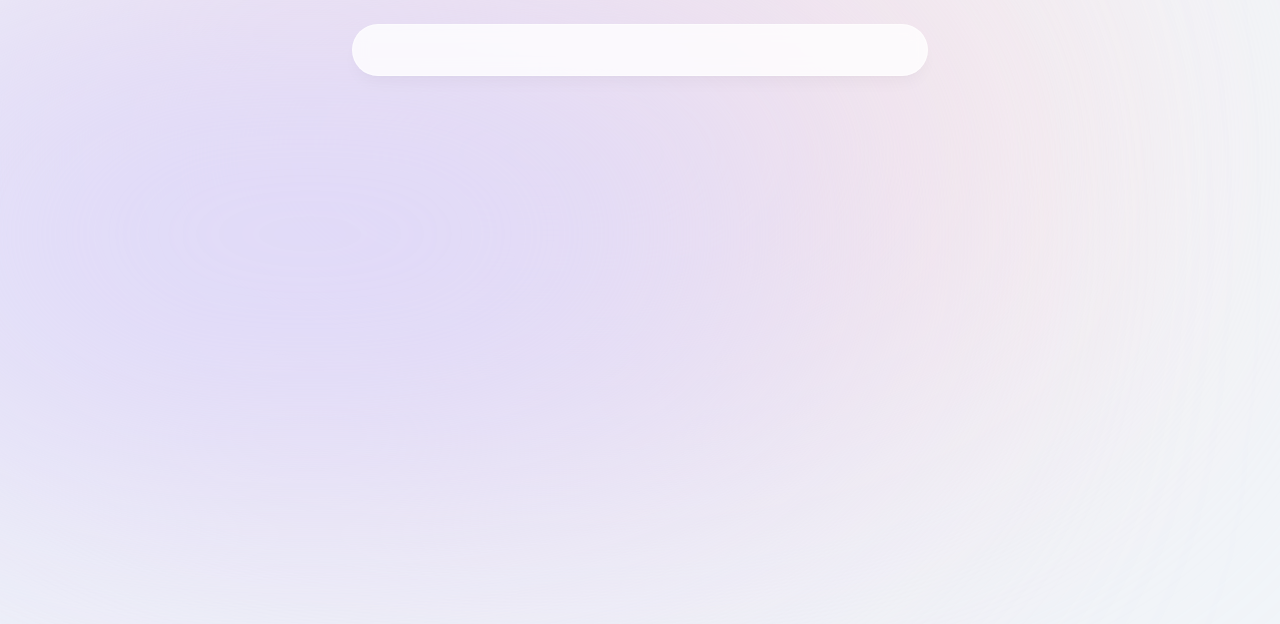
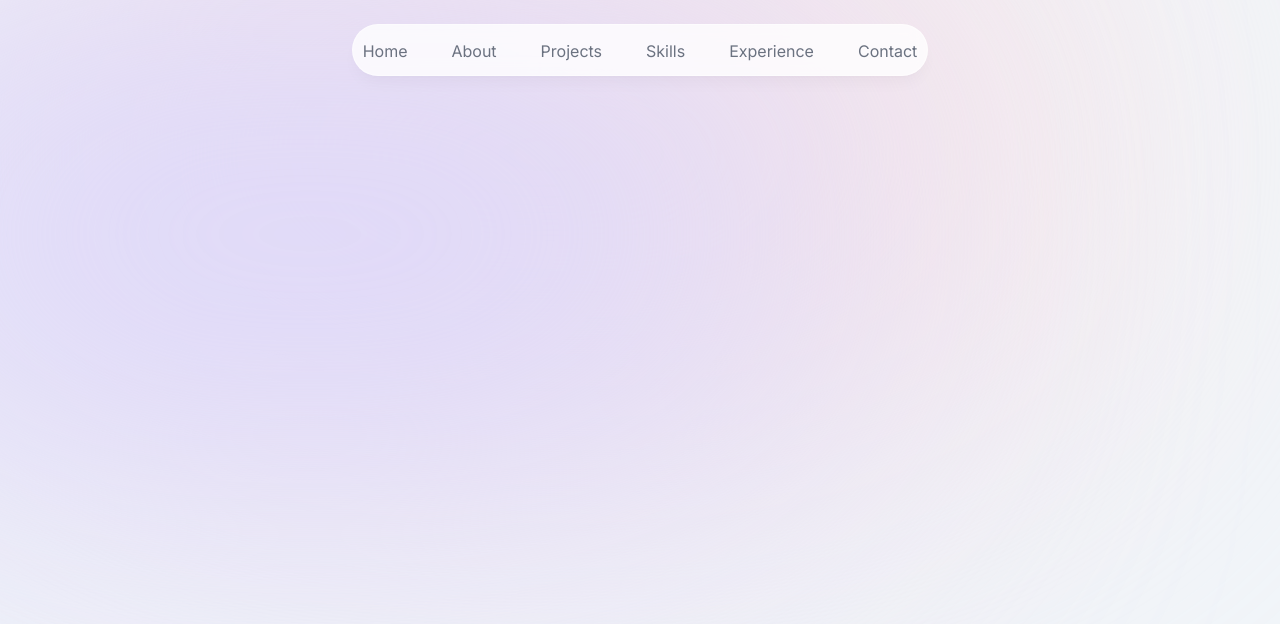
Before and after one commit to ariefdarma/ar-portofolio, a Next.js app: page / in a window 1280 px wide. Shown: the top 624 px of the page. Built offline with nearby package versions, Linux system fonts and the light colour scheme.

Commit message:
fix header animation

```diff
--- a/components/Header.tsx
+++ b/components/Header.tsx
@@ -2,15 +2,40 @@
 
 import { motion } from 'framer-motion';
 import React from 'react';
+import { links } from '@/lib/Data';
+import Link from 'next/link';
 
 export default function Header() {
   return (
     <header className="z-[999] relative">
       <motion.div
-        className="fixed top-0 left-1/2 h-[4.5rem] w-full rounded-none border border-white border-opacity-40 bg-white bg-opacity-80 shadow-lg shadow-black/[0.03] backdrop-blur-[0.5rem] sm:top-6 sm:h-[3.25rem] sm:w-[36rem] sm:rounded-full"
+        className="flex fixed top-0 left-1/2 h-[4.5rem] w-full rounded-none border border-white border-opacity-40 bg-white bg-opacity-80 shadow-lg shadow-black/[0.03] backdrop-blur-[0.5rem] sm:top-6 sm:h-[3.25rem] sm:w-[36rem] sm:rounded-full"
         initial={{ y: -100, x: '-50%', opacity: 0 }}
         animate={{ y: 0, x: '-50%', opacity: 1 }}
       ></motion.div>
+
+      <nav className="flex fixed top-[0.15rem] left-1/2 h-12 -translate-x-1/2 py-2 sm:top-[1.7rem] sm:h-[initial] sm:py-0 ">
+        <ul
+          className="flex w-[22rem] flex-wrap items-center justify-center gap-y-1 text-[0.9rem]font-medium text-gray-500 sm:w-[initial]
+        sm:flex-nowrap sm:gap-5"
+        >
+          {links.map((link) => (
+            <motion.li
+              className="h-3/4 flex items-center justify-center"
+              key={link.hash}
+              initial={{ y: -100, opacity: 0 }}
+              animate={{ y: 0, opacity: 1 }}
+            >
+              <Link
+                className="flex w-full items-center justify-center px-3 py-3 hover:text-gray-950 transition"
+                href={link.hash}
+              >
+                {link.name}
+              </Link>
+            </motion.li>
+          ))}
+        </ul>
+      </nav>
     </header>
   );
 }
```
